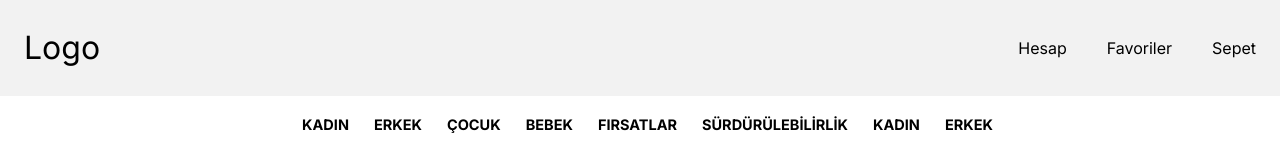
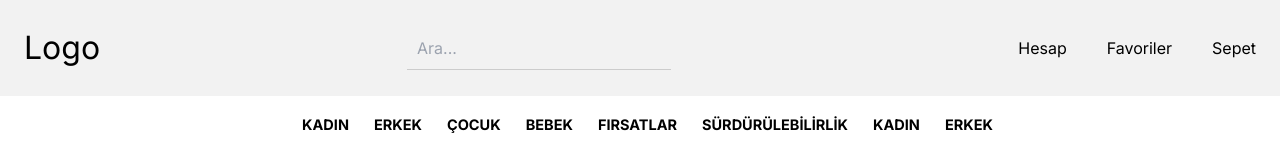
Before and after one commit to mrvozturk/DigitalEmporium, a Next.js app: page / in a window 1280 px wide. Shown: the top 160 px of the page. Built offline with nearby package versions, Linux system fonts and the light colour scheme.

Commit message:
search updated

```diff
--- a/src/components/header/index.module.css
+++ b/src/components/header/index.module.css
@@ -110,6 +110,12 @@
   display: none;
 }
 
+
+
+
+
+
+
 @media (max-width: 768px) {
   .navbar {
     display: flex;
--- a/src/components/header/index.tsx
+++ b/src/components/header/index.tsx
@@ -51,29 +51,23 @@ const Header = () => {
           </div>
 
           <div className={styles.searchContainer}>
-            {isMobileView && isSearchOpen ? (
+            {(isMobileView && isSearchOpen) || !isMobileView ? (
               <input
                 className={styles.searchInput}
                 type='search'
                 name='search'
-                placeholder=' Ara'
+                placeholder={isMobileView ? ' Ara' : 'Ara...'}
                 autoComplete='off'
               />
-            ) : (
-              <a href='#' onClick={toggleSearch}></a>
-            )}
+            ) : null}
           </div>
         </div>
 
         <div className={styles.navbarLinks}>
           <ul className={styles.primaryLinks}>
             <li>
-              <a href='#'>
-                {isMobileView ? (
-                  <FontAwesomeIcon icon={faSearch} onClick={toggleSearch} />
-                ) : (
-                  ''
-                )}
+              <a href='#' onClick={toggleSearch}>
+                {isMobileView ? <FontAwesomeIcon icon={faSearch} /> : ''}
               </a>
             </li>
             <li>
```
